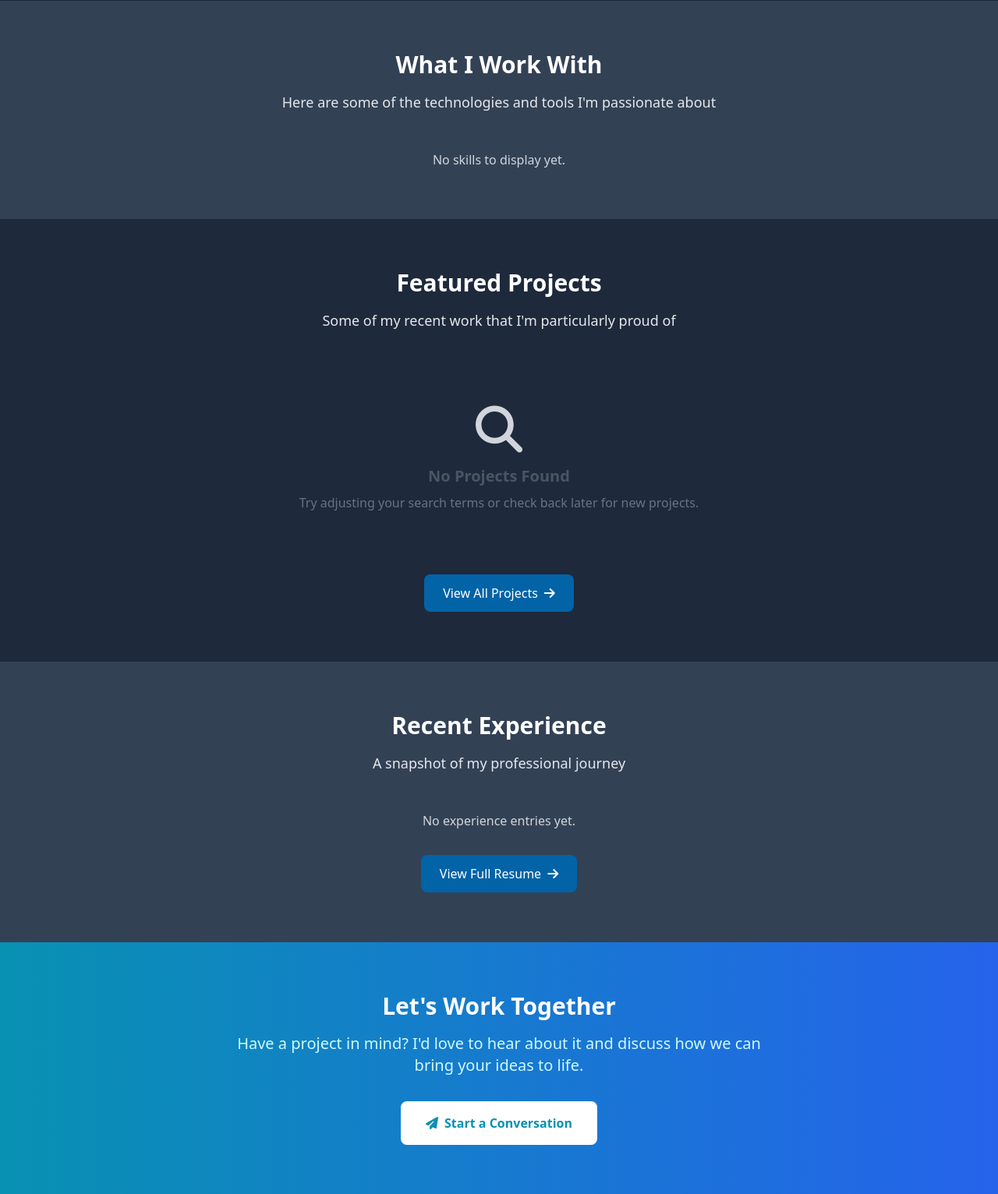
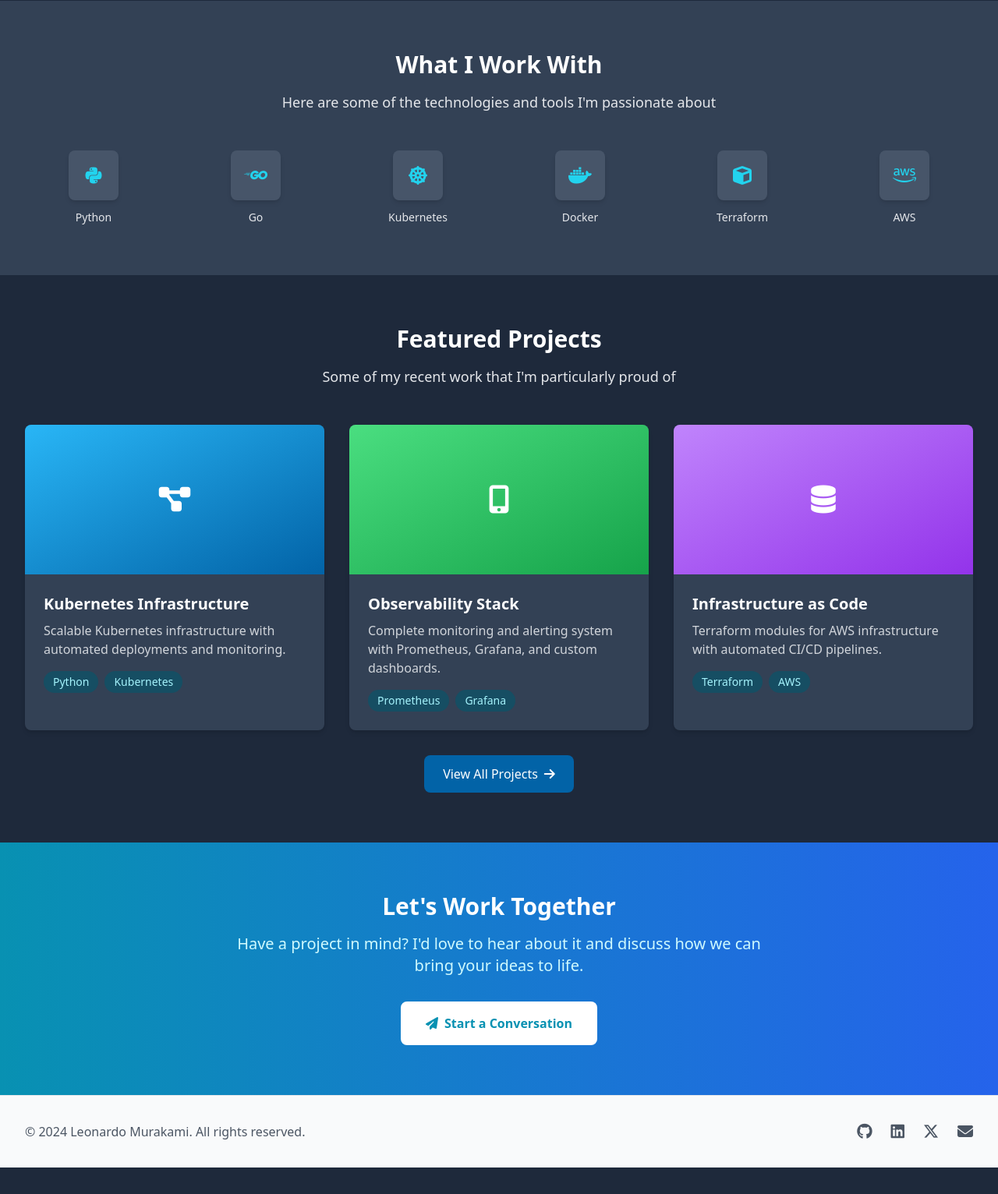
Before and after one commit to leonardomurakami/murakams-home, a FastAPI app: page / in a window 1280 px wide. Shown: the part 1064-2596 px from the top of the page at 78% size. After the commit the page ends 2562 px from the top, so only its background shows below. Run offline with FastAPI, Linux system fonts and the light colour scheme; some libraries are stand-ins or nearby versions.

Commit message:
Revert "Add initial migration and dynamic home content"

```diff
--- a/app/main.py
+++ b/app/main.py
@@ -3,14 +3,18 @@
 from fastapi.staticfiles import StaticFiles
 from fastapi.templating import Jinja2Templates
 from sqlalchemy.orm import Session
+import httpx
 from typing import Optional
 
-from .database import get_db
-from .models import Project, Contact, Skill, Experience
+from .database import get_db, engine
+from .models import Base, Project, Contact
+from .config import settings
 from .services.github import GitHubService
 from .services.email import EmailService
 from .services.pdf import PDFService
 
+# Create database tables
+Base.metadata.create_all(bind=engine)
 
 app = FastAPI(title="Personal Portfolio", description="Leonardo's Personal Website")
 
@@ -27,22 +31,9 @@
 
 
 @app.get("/", response_class=HTMLResponse)
-async def home(request: Request, db: Session = Depends(get_db)):
-    """Home page showing featured projects"""
-    featured_projects = db.query(Project).filter(Project.featured.is_(True)).all()
-    top_skills = db.query(Skill).order_by(Skill.proficiency.desc()).limit(6).all()
-    recent_experiences = (
-        db.query(Experience).order_by(Experience.id.desc()).limit(3).all()
-    )
-    return templates.TemplateResponse(
-        "pages/home.html",
-        {
-            "request": request,
-            "featured_projects": featured_projects,
-            "top_skills": top_skills,
-            "recent_experiences": recent_experiences,
-        },
-    )
+async def home(request: Request):
+    """Home page"""
+    return templates.TemplateResponse("pages/home.html", {"request": request})
 
 
 @app.get("/about", response_class=HTMLResponse)
@@ -52,9 +43,7 @@
 
 
 @app.get("/projects", response_class=HTMLResponse)
-async def projects(
-    request: Request, search: Optional[str] = None, db: Session = Depends(get_db)
-):
+async def projects(request: Request, search: Optional[str] = None, db: Session = Depends(get_db)):
     """Projects page with filtering"""
     # Get GitHub repositories
     github_repos = await github_service.get_repositories()
@@ -67,16 +56,16 @@
 
     if search:
         all_projects = [
-            project
-            for project in all_projects
-            if search.lower() in project.get("name", "").lower()
-            or search.lower() in project.get("description", "").lower()
+            project for project in all_projects
+            if search.lower() in project.get('name', '').lower() or
+               search.lower() in project.get('description', '').lower()
         ]
 
-    return templates.TemplateResponse(
-        "pages/projects.html",
-        {"request": request, "projects": all_projects, "search": search or ""},
-    )
+    return templates.TemplateResponse("pages/projects.html", {
+        "request": request,
+        "projects": all_projects,
+        "search": search or ""
+    })
 
 
 @app.get("/contact", response_class=HTMLResponse)
@@ -91,7 +80,7 @@
     name: str = Form(...),
     email: str = Form(...),
     message: str = Form(...),
-    db: Session = Depends(get_db),
+    db: Session = Depends(get_db)
 ):
     """Handle contact form submission"""
     try:
@@ -104,14 +93,13 @@
         await email_service.send_contact_email(name, email, message)
 
         # Return success response (HTMX will handle this)
-        return templates.TemplateResponse(
-            "components/contact_success.html", {"request": request}
-        )
+        return templates.TemplateResponse("components/contact_success.html", {"request": request})
 
     except Exception as e:
-        return templates.TemplateResponse(
-            "components/contact_error.html", {"request": request, "error": str(e)}
-        )
+        return templates.TemplateResponse("components/contact_error.html", {
+            "request": request,
+            "error": str(e)
+        })
 
 
 @app.get("/resume", response_class=HTMLResponse)
@@ -148,9 +136,7 @@
 
 # HTMX endpoints for dynamic content
 @app.get("/htmx/projects/search")
-async def htmx_projects_search(
-    request: Request, q: str = "", db: Session = Depends(get_db)
-):
+async def htmx_projects_search(request: Request, q: str = "", db: Session = Depends(get_db)):
     """HTMX endpoint for project search"""
     # Get GitHub repositories
     github_repos = await github_service.get_repositories()
@@ -163,15 +149,15 @@
 
     if q:
         all_projects = [
-            project
-            for project in all_projects
-            if q.lower() in project.get("name", "").lower()
-            or q.lower() in project.get("description", "").lower()
+            project for project in all_projects
+            if q.lower() in project.get('name', '').lower() or
+               q.lower() in project.get('description', '').lower()
         ]
 
-    return templates.TemplateResponse(
-        "components/project_list.html", {"request": request, "projects": all_projects}
-    )
+    return templates.TemplateResponse("components/project_list.html", {
+        "request": request,
+        "projects": all_projects
+    })
 
 
 @app.post("/htmx/theme/toggle")
@@ -179,12 +165,12 @@
     """Toggle theme endpoint for HTMX"""
     # This endpoint doesn't need to do much since theme is handled client-side
     # But we return a response to confirm the toggle
-    return templates.TemplateResponse(
-        "components/theme_toggle.html", {"request": request, "current_theme": theme}
-    )
+    return templates.TemplateResponse("components/theme_toggle.html", {
+        "request": request,
+        "current_theme": theme
+    })
 
 
 if __name__ == "__main__":
     import uvicorn
-
     uvicorn.run(app, host="0.0.0.0", port=8000, reload=True)
--- a/templates/components/experience_list.html
+++ /dev/null
@@ -1,25 +0,0 @@
-<div class="space-y-8">
-    {% for exp in experiences %}
-    <div class="bg-slate-800 dark:bg-slate-900 p-6 rounded-lg shadow-md">
-        <div class="flex flex-col md:flex-row md:items-center md:justify-between mb-2">
-            <h3 class="text-xl font-semibold text-white">{{ exp.position }}</h3>
-            <span class="text-sm text-cyan-300">{{ exp.start_date }} - {{ exp.end_date }}</span>
-        </div>
-        <p class="text-cyan-400 mb-2">
-            {% if exp.company_url %}
-            <a href="{{ exp.company_url }}" target="_blank" class="hover:underline">{{ exp.company }}</a>
-            {% else %}
-            {{ exp.company }}
-            {% endif %}
-            • {{ exp.location }}
-        </p>
-        <p class="text-gray-300 text-sm">{{ exp.description }}</p>
-    </div>
-    {% endfor %}
-</div>
-
-{% if not experiences %}
-<div class="text-center text-gray-300">
-    No experience entries yet.
-</div>
-{% endif %}
--- a/templates/components/project_list.html
+++ b/templates/components/project_list.html
@@ -18,13 +18,8 @@
                 </div>
             {% endif %}
 
-            <!-- Featured or Stars Badge -->
-            {% if project.featured is defined and project.featured %}
-                <div class="absolute top-3 left-3 bg-primary-600 text-white px-2 py-1 rounded text-xs">
-                    <i class="fas fa-star mr-1"></i>
-                    Featured
-                </div>
-            {% elif project.stars is defined and project.stars > 0 %}
+            <!-- Stars Badge (for GitHub repos) -->
+            {% if project.stars is defined and project.stars > 0 %}
                 <div class="absolute top-3 left-3 bg-yellow-500 text-white px-2 py-1 rounded text-xs">
                     <i class="fas fa-star mr-1"></i>
                     {{ project.stars }}
--- a/templates/components/skill_grid.html
+++ /dev/null
@@ -1,16 +0,0 @@
-<div class="grid grid-cols-2 md:grid-cols-4 lg:grid-cols-6 gap-8">
-    {% for skill in skills %}
-    <div class="flex flex-col items-center group">
-        <div class="w-16 h-16 bg-slate-600 hover:bg-slate-500 rounded-lg shadow-md flex items-center justify-center mb-3 group-hover:shadow-lg transition-all duration-200">
-            <i class="{{ skill.icon_name }} text-2xl text-cyan-400"></i>
-        </div>
-        <span class="text-sm text-gray-200">{{ skill.name }}</span>
-    </div>
-    {% endfor %}
-</div>
-
-{% if not skills %}
-<div class="text-center text-gray-300">
-    No skills to display yet.
-</div>
-{% endif %}
--- a/templates/pages/home.html
+++ b/templates/pages/home.html
@@ -131,13 +131,54 @@
             </p>
         </div>
 
-        {% with skills=top_skills %}
-            {% include "components/skill_grid.html" %}
-        {% endwith %}
+        <div class="grid grid-cols-2 md:grid-cols-4 lg:grid-cols-6 gap-8">
+            <!-- Tech Icons -->
+            <div class="flex flex-col items-center group">
+                <div class="w-16 h-16 bg-slate-600 hover:bg-slate-500 rounded-lg shadow-md flex items-center justify-center mb-3 group-hover:shadow-lg transition-all duration-200">
+                    <i class="fab fa-python text-2xl text-cyan-400"></i>
+                </div>
+                <span class="text-sm text-gray-200">Python</span>
+            </div>
+
+            <div class="flex flex-col items-center group">
+                <div class="w-16 h-16 bg-slate-600 hover:bg-slate-500 rounded-lg shadow-md flex items-center justify-center mb-3 group-hover:shadow-lg transition-all duration-200">
+                    <i class="fab fa-golang text-2xl text-cyan-400"></i>
+                </div>
+                <span class="text-sm text-gray-200">Go</span>
+            </div>
+
+            <div class="flex flex-col items-center group">
+                <div class="w-16 h-16 bg-slate-600 hover:bg-slate-500 rounded-lg shadow-md flex items-center justify-center mb-3 group-hover:shadow-lg transition-all duration-200">
+                    <i class="fas fa-dharmachakra text-2xl text-cyan-400"></i>
+                </div>
+                <span class="text-sm text-gray-200">Kubernetes</span>
+            </div>
+
+            <div class="flex flex-col items-center group">
+                <div class="w-16 h-16 bg-slate-600 hover:bg-slate-500 rounded-lg shadow-md flex items-center justify-center mb-3 group-hover:shadow-lg transition-all duration-200">
+                    <i class="fab fa-docker text-2xl text-cyan-400"></i>
+                </div>
+                <span class="text-sm text-gray-200">Docker</span>
+            </div>
+
+            <div class="flex flex-col items-center group">
+                <div class="w-16 h-16 bg-slate-600 hover:bg-slate-500 rounded-lg shadow-md flex items-center justify-center mb-3 group-hover:shadow-lg transition-all duration-200">
+                    <i class="fas fa-cube text-2xl text-cyan-400"></i>
+                </div>
+                <span class="text-sm text-gray-200">Terraform</span>
+            </div>
+
+            <div class="flex flex-col items-center group">
+                <div class="w-16 h-16 bg-slate-600 hover:bg-slate-500 rounded-lg shadow-md flex items-center justify-center mb-3 group-hover:shadow-lg transition-all duration-200">
+                    <i class="fab fa-aws text-2xl text-cyan-400"></i>
+                </div>
+                <span class="text-sm text-gray-200">AWS</span>
+            </div>
+        </div>
     </div>
 </section>
 
-<!-- Featured Projects Section -->
+<!-- Recent Projects Preview -->
 <section class="py-16 bg-slate-800 dark:bg-slate-900">
     <div class="max-w-7xl mx-auto px-4 sm:px-6 lg:px-8">
         <div class="text-center mb-12">
@@ -149,40 +190,63 @@
             </p>
         </div>
 
-        {% with projects=featured_projects %}
-            {% include "components/project_list.html" %}
-        {% endwith %}
+        <div class="grid grid-cols-1 md:grid-cols-2 lg:grid-cols-3 gap-8 mb-8">
+            <!-- Project Card 1 -->
+            <div class="bg-slate-700 dark:bg-slate-800 rounded-lg shadow-md hover:shadow-lg transition-shadow duration-200 overflow-hidden">
+                <div class="h-48 bg-gradient-to-br from-primary-400 to-primary-600 flex items-center justify-center">
+                    <i class="fas fa-project-diagram text-4xl text-white"></i>
+                </div>
+                <div class="p-6">
+                    <h3 class="text-xl font-semibold text-white mb-2">Kubernetes Infrastructure</h3>
+                    <p class="text-gray-300 mb-4">
+                        Scalable Kubernetes infrastructure with automated deployments and monitoring.
+                    </p>
+                    <div class="flex flex-wrap gap-2">
+                        <span class="px-3 py-1 bg-cyan-900 text-cyan-200 text-sm rounded-full">Python</span>
+                        <span class="px-3 py-1 bg-cyan-900 text-cyan-200 text-sm rounded-full">Kubernetes</span>
+                    </div>
+                </div>
+            </div>
 
-        <div class="text-center mt-8">
+            <!-- Project Card 2 -->
+            <div class="bg-slate-700 dark:bg-slate-800 rounded-lg shadow-md hover:shadow-lg transition-shadow duration-200 overflow-hidden">
+                <div class="h-48 bg-gradient-to-br from-green-400 to-green-600 flex items-center justify-center">
+                    <i class="fas fa-mobile-alt text-4xl text-white"></i>
+                </div>
+                <div class="p-6">
+                    <h3 class="text-xl font-semibold text-white mb-2">Observability Stack</h3>
+                    <p class="text-gray-300 mb-4">
+                        Complete monitoring and alerting system with Prometheus, Grafana, and custom dashboards.
+                    </p>
+                    <div class="flex flex-wrap gap-2">
+                        <span class="px-3 py-1 bg-cyan-900 text-cyan-200 text-sm rounded-full">Prometheus</span>
+                        <span class="px-3 py-1 bg-cyan-900 text-cyan-200 text-sm rounded-full">Grafana</span>
+                    </div>
+                </div>
+            </div>
+
+            <!-- Project Card 3 -->
+            <div class="bg-slate-700 dark:bg-slate-800 rounded-lg shadow-md hover:shadow-lg transition-shadow duration-200 overflow-hidden">
+                <div class="h-48 bg-gradient-to-br from-purple-400 to-purple-600 flex items-center justify-center">
+                    <i class="fas fa-database text-4xl text-white"></i>
+                </div>
+                <div class="p-6">
+                    <h3 class="text-xl font-semibold text-white mb-2">Infrastructure as Code</h3>
+                    <p class="text-gray-300 mb-4">
+                        Terraform modules for AWS infrastructure with automated CI/CD pipelines.
+                    </p>
+                    <div class="flex flex-wrap gap-2">
+                        <span class="px-3 py-1 bg-cyan-900 text-cyan-200 text-sm rounded-full">Terraform</span>
+                        <span class="px-3 py-1 bg-cyan-900 text-cyan-200 text-sm rounded-full">AWS</span>
+                    </div>
+                </div>
+            </div>
+        </div>
+
+        <div class="text-center">
             <a href="/projects"
                class="inline-flex items-center px-6 py-3 bg-primary-600 text-white font-medium rounded-lg hover:bg-primary-700 transition-colors duration-200">
                 View All Projects
-                <i class="fas fa-arrow-right ml-2"></i>
-            </a>
-        </div>
-    </div>
-</section>
-
-<!-- Recent Experience Section -->
-<section class="py-16 bg-slate-700 dark:bg-slate-800">
-    <div class="max-w-7xl mx-auto px-4 sm:px-6 lg:px-8">
-        <div class="text-center mb-12">
-            <h2 class="text-3xl font-bold text-white mb-4">
-                Recent Experience
-            </h2>
-            <p class="text-lg text-gray-200 max-w-2xl mx-auto">
-                A snapshot of my professional journey
-            </p>
-        </div>
-
-        {% with experiences=recent_experiences %}
-            {% include "components/experience_list.html" %}
-        {% endwith %}
-
-        <div class="text-center mt-8">
-            <a href="/resume"
-               class="inline-flex items-center px-6 py-3 bg-primary-600 text-white font-medium rounded-lg hover:bg-primary-700 transition-colors duration-200">
-                View Full Resume
                 <i class="fas fa-arrow-right ml-2"></i>
             </a>
         </div>
```
Also changed, not shown: alembic/versions/e6033ec4fc22_initial_schema.py (deleted, +0 -105 lines).
